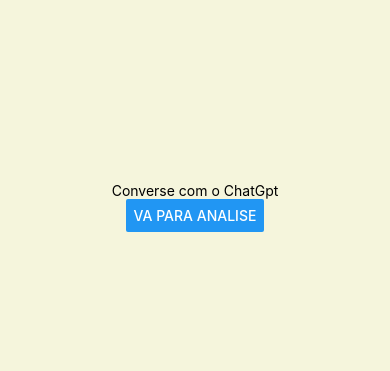
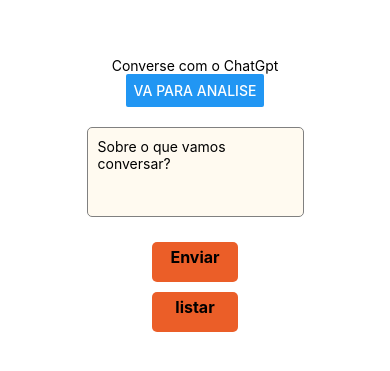
Before and after one commit to Sathanoj/LLMs-Projeto-Estacio, a React Native app: screen /Conversation in a window 390 px wide. Shown: the part 215-586 px from the top of the page. Built offline with nearby package versions, Linux system fonts and the light colour scheme.

Commit message:
ScrollView not working yet, returning extension to .js because snack gave erro with .jsx

```diff
--- a/App.js
+++ b/App.js
@@ -1,7 +1,7 @@
-import Routes from './routes'
+import Index from './src/index'
 
 export default function App() {
   return (
-    <Routes />
+    <Index />
   );
 }
--- a/src/components/conversation.jsx
+++ b/src/components/conversation.js
@@ -1,6 +1,6 @@
-import React, { useState } from 'react';
-import { View, Text, TextInput, StyleSheet, ScrollView, TouchableOpacity } from 'react-native';
-import axios from 'axios';
+import React, { useState } from 'react'
+import { View, Text, TextInput, StyleSheet, TouchableOpacity } from 'react-native'
+import axios from 'axios'
 
 const Chat = () => {
   const [prompt, setPrompt] = useState('');
@@ -45,7 +45,7 @@ const Chat = () => {
 
   return (
     <View style={styles.container}>
-      <ScrollView style={styles.responseContainer}>
+      <View>
         {conversations.map((item, index) => (
           <View key={index} style={styles.conversation}>
             <Text style={styles.question}>Pergunta: <Text>{item.question}</Text></Text>
@@ -53,7 +53,7 @@ const Chat = () => {
             <Text>Data: {item.date}</Text>
           </View>
         ))}
-      </ScrollView>
+      </View>
       <TextInput
         style={styles.textInput}
         multiline
--- /dev/null
+++ b/src/index.js
@@ -0,0 +1,10 @@
+// App.js
+import Routes from './routes'
+
+const index = () => {
+  return (
+    <Routes />
+  )
+}
+
+export default index;
--- /dev/null
+++ b/src/pages/ConversationPage.js
@@ -0,0 +1,29 @@
+import React from 'react'
+import { StyleSheet, View, Text, Button, ScrollView } from 'react-native'
+import Chat from '../components/conversation'
+
+const ConversationPage = ({ navigation }) => {
+  return (
+    <View style={ styles.container }>
+        <Text>Converse com o ChatGpt</Text>
+        <Button title= 'Va para analise' onPress = { () => navigation.navigate('Inference') } />
+        <View>
+          <ScrollView>
+            <Chat />
+          </ScrollView>
+        </View>
+    </View>
+  )
+}
+
+
+const styles = StyleSheet.create({
+  container: {
+    flex: 1,
+    backgroundColor: '#fff',
+    alignItems: 'center',
+    justifyContent: 'center',
+  }
+})
+
+export default ConversationPage
--- a/src/pages/conversationPage.jsx
+++ /dev/null
@@ -1,23 +0,0 @@
-import React from 'react'
-import { StyleSheet, View, Text, Button } from 'react-native'
-
-const ConversationPage = ({ navigation }) => {
-  return (
-    <View style={ styles.container }>
-      <Text>Converse com o ChatGpt</Text>
-      <Button title= 'Va para analise' onPress = { () => navigation.navigate('Inference') } />
-    </View>
-  )
-}
-
-export default ConversationPage
-
-
-const styles = StyleSheet.create({
-    container: {
-      flex: 1,
-      backgroundColor: '#F5F5DC',
-      alignItems: 'center',
-      justifyContent: 'center',
-    }
-  })
--- a/routes.jsx
+++ b/src/routes.js
@@ -1,8 +1,8 @@
 import React from 'react'
 import { NavigationContainer } from '@react-navigation/native'
 import { createStackNavigator } from '@react-navigation/stack'
-import InferencePage from './src/pages/InferencePage'
-import ConversationPage from './src/pages/ConversationPage'
+import InferencePage from './pages/InferencePage'
+import ConversationPage from './pages/ConversationPage'
 
 const Stack = createStackNavigator()
 
```
Also changed, not shown: src/index.jsx (deleted, +0 -28 lines), src/pages/InferencePage.js (renamed from src/pages/InferencePage.jsx).
